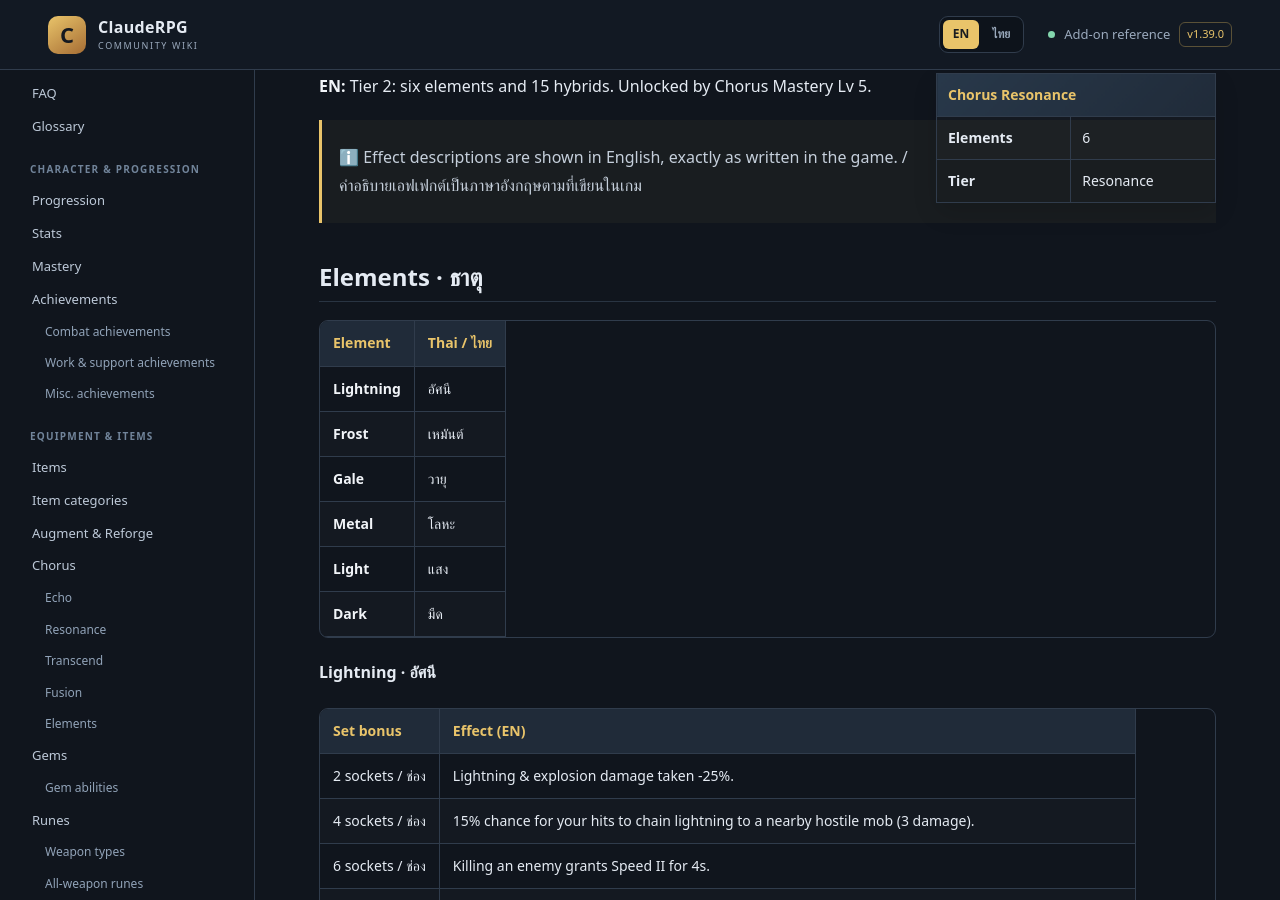
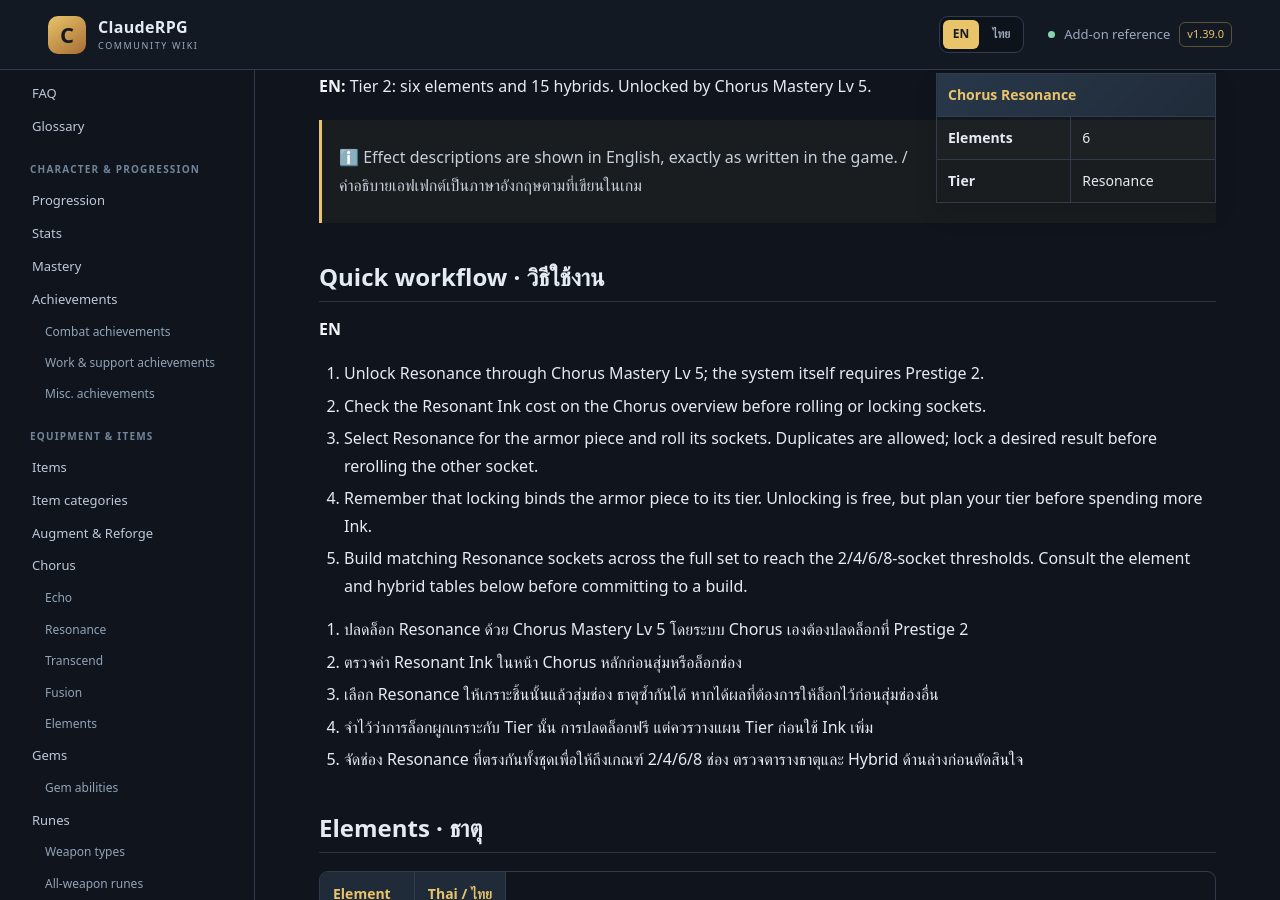
Before and after one commit to miniTorch25/ClaudeRPG-Wiki-V2, a Jekyll site: the page built from Chorus-Resonance.md, in a window 1280 px wide and 900 px high, scrolled down 253 px. Built offline with Jekyll 4.4.1, drawn with Linux system fonts in a browser that asks for light colours; our own code applies the rules of GitHub Pages for plain Markdown files.

Commit message:
Add practical Chorus tier workflow guidance

```diff
--- a/Chorus-Resonance.md
+++ b/Chorus-Resonance.md
@@ -15,6 +15,22 @@
 **TH:** ระดับ 2: 6 ธาตุและธาตุผสม 15 แบบ ปลดล็อกที่ Chorus Mastery Lv 5
 
 > ℹ️ Effect descriptions are shown in English, exactly as written in the game. / คำอธิบายเอฟเฟกต์เป็นภาษาอังกฤษตามที่เขียนในเกม
+
+## Quick workflow · วิธีใช้งาน
+
+**EN**
+1. Unlock Resonance through Chorus Mastery Lv 5; the system itself requires Prestige 2.
+2. Check the Resonant Ink cost on the Chorus overview before rolling or locking sockets.
+3. Select Resonance for the armor piece and roll its sockets. Duplicates are allowed; lock a desired result before rerolling the other socket.
+4. Remember that locking binds the armor piece to its tier. Unlocking is free, but plan your tier before spending more Ink.
+5. Build matching Resonance sockets across the full set to reach the 2/4/6/8-socket thresholds. Consult the element and hybrid tables below before committing to a build.
+
+**TH**
+1. ปลดล็อก Resonance ด้วย Chorus Mastery Lv 5 โดยระบบ Chorus เองต้องปลดล็อกที่ Prestige 2
+2. ตรวจค่า Resonant Ink ในหน้า Chorus หลักก่อนสุ่มหรือล็อกช่อง
+3. เลือก Resonance ให้เกราะชิ้นนั้นแล้วสุ่มช่อง ธาตุซ้ำกันได้ หากได้ผลที่ต้องการให้ล็อกไว้ก่อนสุ่มช่องอื่น
+4. จำไว้ว่าการล็อกผูกเกราะกับ Tier นั้น การปลดล็อกฟรี แต่ควรวางแผน Tier ก่อนใช้ Ink เพิ่ม
+5. จัดช่อง Resonance ที่ตรงกันทั้งชุดเพื่อให้ถึงเกณฑ์ 2/4/6/8 ช่อง ตรวจตารางธาตุและ Hybrid ด้านล่างก่อนตัดสินใจ
 
 
 ## Elements · ธาตุ
```
